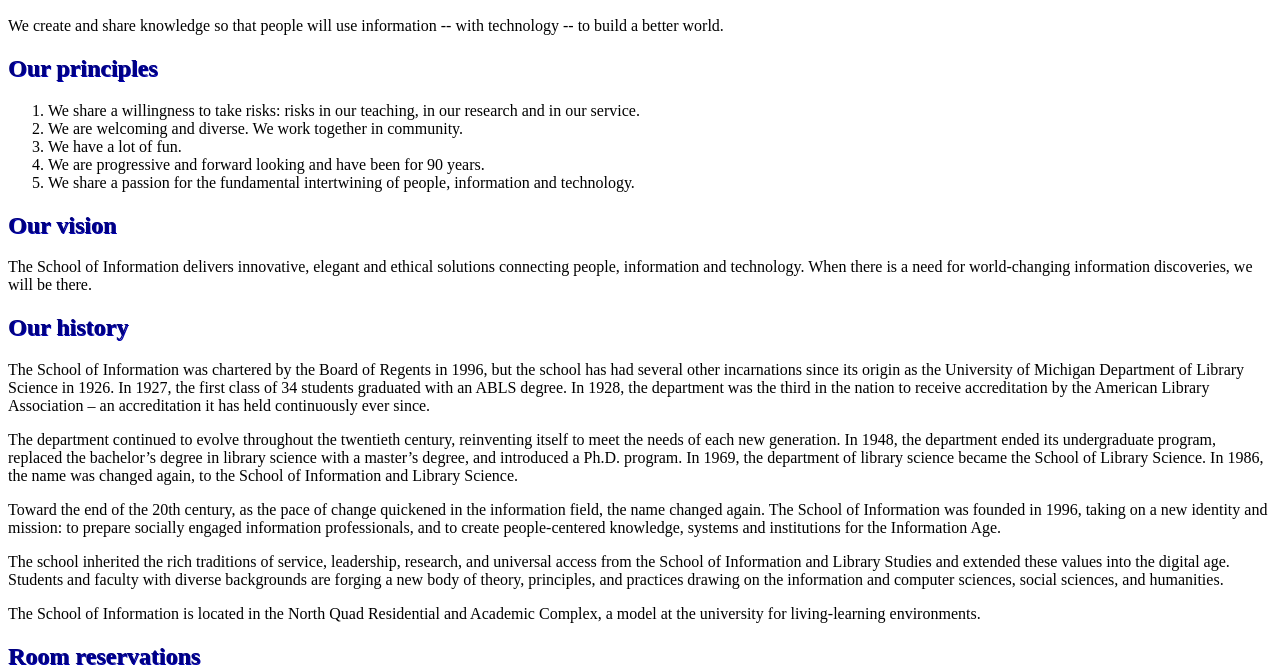
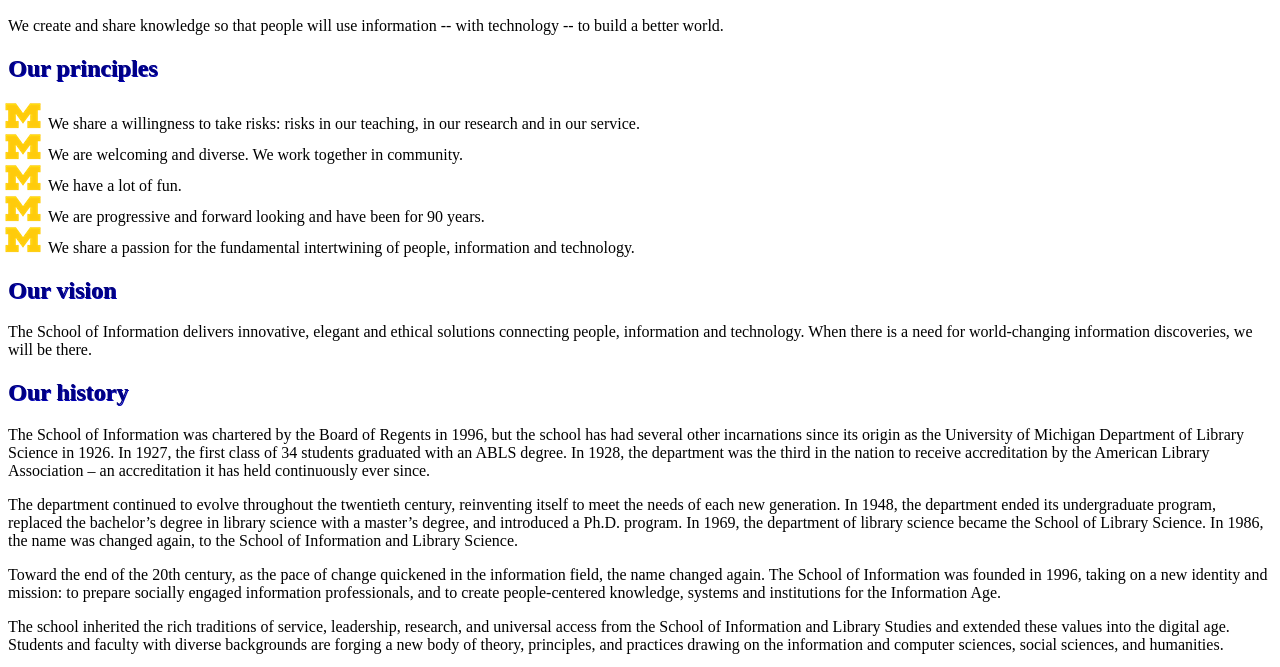
Before and after one commit to gracechang1004/discussions, a plain HTML site: page htmltagpractice/index.html in a window 1280 px wide. Shown: the part 110-777 px from the top of the page. Drawn offline with Linux system fonts and the light colour scheme.

Commit message:
got logo to work

```diff
--- a/htmltagpractice/css/stylesheet.css
+++ b/htmltagpractice/css/stylesheet.css
@@ -8,6 +8,6 @@
   text-shadow: 1px 1px #0000b3;
 }
 
-ol {
-list-style-image: url("images/list_logo.png");
+ul {
+	list-style-image:url('../images/list_logo.png');
 }
--- a/htmltagpractice/index.html
+++ b/htmltagpractice/index.html
@@ -3,7 +3,7 @@
   <head>
     <meta charset="utf-8">
     <title>University of Michigan</title>
-    <link href="css/stylesheet.css" rel="stylesheet">
+    <link rel="stylesheet" href="css/stylesheet.css">
   </head>
   <body>
   	<h1>About the University of Michigan School of Information</h1>
@@ -12,13 +12,13 @@
         We create and share knowledge so that people will use information -- with technology -- to build a better world.
 
       <h2>Our principles</h2>
-      <ol>
+      <ul>
         <li>We share a willingness to take risks: risks in our teaching, in our research and in our service.</li>
         <li>We are welcoming and diverse. We work together in community.</li>
         <li>We have a lot of fun.</li>
         <li>We are progressive and forward looking and have been for 90 years.</li>
         <li>We share a passion for the fundamental intertwining of people, information and technology.</li>
-      </ol>
+      </ul>
 
       <h2>Our vision</h2>
         The School of Information delivers innovative, elegant and ethical solutions connecting people, information and technology. When there is a need for world-changing information discoveries, we will be there.
```
Also changed, not shown: 2 other files.
